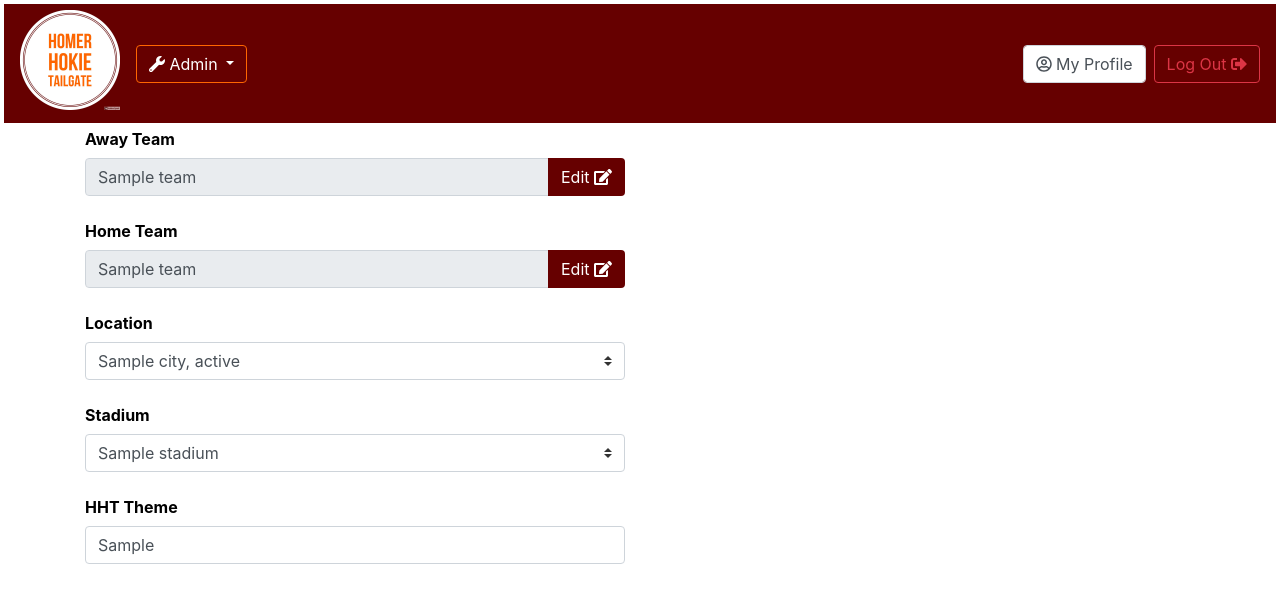
After one commit to VTHoop/homer-hokie-tailgate-2, a Flask app: template src/templates/games/edit_game.jinja2 in a window 1280 px wide. The commit adds this page. Shown: the top 603 px of the page. Run offline with Flask 2, Linux system fonts and the light colour scheme; the template is opened without the code that fills it: most values are stand-ins (such as "Sample title", 1, 10 or a date in 2020); some libraries are stand-ins or nearby versions.

Commit message:
edit game admin

```diff
--- a/src/common/database.py
+++ b/src/common/database.py
@@ -28,8 +28,8 @@ class Database(object):
         return Database.DATABASE[collection].find()
 
     @staticmethod
-    def find_and_sort(collection, query, sort_key, sort_direction):
-        return Database.DATABASE[collection].find(query).sort(sort_key, sort_direction)
+    def find_and_sort(collection, query, sorted_by):
+        return Database.DATABASE[collection].find(query).sort(sorted_by)
 
     @staticmethod
     def find_one(collection, query):
--- /dev/null
+++ b/src/models/locations/__init__.py
@@ -0,0 +1 @@
+__author__ = 'hooper-p'
--- /dev/null
+++ b/src/models/locations/constants.py
@@ -0,0 +1,3 @@
+__author__ = 'hooper-p'
+
+COLLECTION = 'locations'
--- a/src/models/team_years/team_year.py
+++ b/src/models/team_years/team_year.py
@@ -51,6 +51,10 @@ class TeamYear(object):
         return [cls(**elem) for elem in Database.find(TeamYearConstants.COLLECTION, {})]
 
     @classmethod
+    def get_by_school_name_and_year(cls, sn, year):
+        return cls(**Database.find_one(TeamYearConstants.COLLECTION, {"team": sn, "year._id": year}))
+
+    @classmethod
     def get_by_school_name_and_current_year(cls, sn):
         if Database.find_one(TeamYearConstants.COLLECTION, {"team": sn,
                                                             "year.start_date": {
--- a/src/templates/base_logged_in.jinja2
+++ b/src/templates/base_logged_in.jinja2
@@ -20,27 +20,42 @@
 <body>
 <header>
     <nav class="navbar navbar-expand-md navbar-dark fixed-top">
-        <a class="navbar-left" href="#"><img style="max-width:100px; margin-top: -7px;"
-                                             src="{{ url_for('static', filename='images/hht_logo.jpg') }}"></a>
+        <a class="navbar-brand" href="#">
+            <img style="max-width:100px; margin-top: -7px;"
+                 src="{{ url_for('static', filename='images/hht_logo.jpg') }}">
+        </a>
+
         <button class="navbar-toggler" type="button" data-toggle="collapse" data-target="#navbarCollapse"
                 aria-controls="navbarCollapse" aria-expanded="false" aria-label="Toggle navigation">
             <span class="navbar-toggler-icon"></span>
         </button>
         <div class="collapse navbar-collapse" id="navbarCollapse">
+
             <ul class="navbar-nav mr-auto">
+                <li class="nav-item dropdown">
+                    <a type=button" class="btn btn-outline-orange dropdown-toggle" href="#" id="navbarDropdownMenuLink" data-toggle="dropdown"
+                       aria-haspopup="true" aria-expanded="false">
+                        <i class="fas fa-wrench"></i> Admin
+                    </a>
+                    <div class="dropdown-menu" aria-labelledby="navbarDropdownMenuLink">
+                        <a class="dropdown-item" href="{{ url_for('games.admin_schedule') }}">Schedule/Edit Game</a>
+                        <a class="dropdown-item" href="#">Another action</a>
+                        <a class="dropdown-item" href="#">Something else here</a>
+                    </div>
+                </li>
             </ul>
-            <form class="form-inline mt-2 mt-md-0">
-                <a type="button" href="{{ url_for('users.profile') }}" class="form-control mr-sm-2"><i class="fa fa-user-circle-o" aria-hidden="true"></i> My Profile</a>
+            <div class="form-inline mt-2 mt-md-0">
+                <a type="button" href="{{ url_for('users.profile') }}" class="form-control mr-sm-2"><i
+                        class="fa fa-user-circle-o" aria-hidden="true"></i> My Profile</a>
                 <a type="button" href="{{ url_for('users.logout') }}" class="btn btn-outline-danger my-2 my-sm-0">Log
                     Out <i class="fa fa-sign-out" aria-hidden="true"></i></a>
-            </form>
+            </div>
         </div>
     </nav>
     <div>&nbsp;</div>
     <div>&nbsp;</div>
     <div>&nbsp;</div>
 </header>
-
 
 
 {% block content %}
@@ -50,12 +65,20 @@
 ================================================== -->
 <!-- Placed at the end of the document so the pages load faster -->
 
-    <script src="https://code.jquery.com/jquery-3.2.1.slim.min.js" integrity="sha384-KJ3o2DKtIkvYIK3UENzmM7KCkRr/rE9/Qpg6aAZGJwFDMVNA/GpGFF93hXpG5KkN" crossorigin="anonymous"></script>
-<script src="https://cdnjs.cloudflare.com/ajax/libs/popper.js/1.12.3/umd/popper.min.js" integrity="sha384-vFJXuSJphROIrBnz7yo7oB41mKfc8JzQZiCq4NCceLEaO4IHwicKwpJf9c9IpFgh" crossorigin="anonymous"></script>
-<script src="https://maxcdn.bootstrapcdn.com/bootstrap/4.0.0-beta.2/js/bootstrap.min.js" integrity="sha384-alpBpkh1PFOepccYVYDB4do5UnbKysX5WZXm3XxPqe5iKTfUKjNkCk9SaVuEZflJ" crossorigin="anonymous"></script>
+<script src="https://code.jquery.com/jquery-3.2.1.slim.min.js"
+        integrity="sha384-KJ3o2DKtIkvYIK3UENzmM7KCkRr/rE9/Qpg6aAZGJwFDMVNA/GpGFF93hXpG5KkN"
+        crossorigin="anonymous"></script>
+<script src="https://cdnjs.cloudflare.com/ajax/libs/popper.js/1.12.3/umd/popper.min.js"
+        integrity="sha384-vFJXuSJphROIrBnz7yo7oB41mKfc8JzQZiCq4NCceLEaO4IHwicKwpJf9c9IpFgh"
+        crossorigin="anonymous"></script>
+<script src="https://maxcdn.bootstrapcdn.com/bootstrap/4.0.0-beta.2/js/bootstrap.min.js"
+        integrity="sha384-alpBpkh1PFOepccYVYDB4do5UnbKysX5WZXm3XxPqe5iKTfUKjNkCk9SaVuEZflJ"
+        crossorigin="anonymous"></script>
 <!-- IE10 viewport hack for Surface/desktop Windows 8 bug -->
 <script src="{{ url_for('static', filename='js/ie10-viewport-bug-workaround.js') }}"></script>
-    <script src="https://use.fontawesome.com/aae228be33.js"></script>
+<script defer src="https://use.fontawesome.com/releases/v5.0.0/js/all.js"></script>
+<script defer src="https://use.fontawesome.com/releases/v5.0.0/js/v4-shims.js"></script>
+<!--your other font awesome references-->
 
 
 </body>
--- /dev/null
+++ b/src/templates/games/edit_game.jinja2
@@ -0,0 +1,75 @@
+{% extends "base_logged_in.jinja2" %}
+{% block content %}
+
+<div class="container">
+    <div class="row">
+        <div class="col-12">
+            <div class="row">
+                <div class="form-group col-6">
+                    <label class="col-form-label" for="home_team"><strong>Away Team</strong></label>
+                    <div class="input-group">
+                        <input type="text" class="form-control" name="away_team" id="away_team"
+                               value="{{ game.away_team.team.school_name }}" readonly>
+                        <span class="input-group-btn">
+                            <a href="#" type="button" class='btn btn-hokie '>Edit <i class="fas fa-edit"></i> </a>
+                        </span>
+                    </div>
+                </div>
+            </div>
+            <div class="row">
+                <div class="form-group col-6">
+                    <label class="col-form-label" for="home_team"><strong>Home Team</strong></label>
+                    <div class="input-group">
+                        <input type="text" class="form-control" name="home_team" id="home_team"
+                               value="{{ game.home_team.team.school_name }}" readonly>
+                        <span class="input-group-btn">
+                            <a href="#" type="button" class='btn btn-hokie '>Edit <i class="fas fa-edit"></i> </a>
+                        </span>
+                    </div>
+                </div>
+            </div>
+            <div class="row">
+                <div class="form-group col-6">
+                    <label class="col-form-label" for="location"><strong>Location</strong></label>
+                    <select class="form-control custom-select" name="location" id="location">
+                        <option selected>{{ game.location.city }}, {{ game.location.state }}</option>
+                        {% for l in locations %}
+                        <option value="{{ l._id }}">{{ l.city }}, {{ l.state }}</option>
+                        {% endfor %}
+                    </select>
+                </div>
+            </div>
+            <div class="row">
+                <div class="form-group col-6">
+                    <label class="col-form-label" for="stadium"><strong>Stadium</strong></label>
+                    <select class="form-control custom-select" name="stadium" id="stadium">
+                        <option selected>{{ game.stadium }}</option>
+                        {% for s in stadiums %}
+                        <option value="{{ s }}">{{ s }}</option>
+                        {% endfor %}
+                    </select>
+                </div>
+            </div>
+            <!--Not going to allow user input as this should be screen scraped-->
+
+            <!--<div class="form-group col-6">-->
+            <!--<label class="col-form-label" for="date"><strong>Date</strong></label>-->
+            <!--<input type="date" name="date" id="date" class="form-control" value="{{ game.date }}">-->
+            <!--</div>-->
+            <!--<div class="form-group col-6">-->
+            <!--<label class="col-form-label" for="time"><strong>Time</strong></label>-->
+            <!--<input type="text" name="time" id="time" class="form-control" value="{{ game.time }}">-->
+            <!--</div>-->
+            <div class="row">
+                <div class="form-group col-6">
+                    <label class="col-form-label" for="hht_theme"><strong>HHT Theme</strong></label>
+                    <input type="text" name="hht_theme" id="hht_theme" class="form-control"
+                           value="{{ game.hht_theme }}">
+                </div>
+            </div>
+        </div>
+    </div>
+
+</div>
+
+{% endblock %}
```
Also changed, not shown: src/models/games/game.py (+24 -10 lines), src/models/games/views.py (+19 -0 lines), src/models/locations/location.py (added, +34 -0 lines), src/models/teams/team.py (+4 -3 lines), src/models/user_games/user_game.py (+6 -3 lines), src/models/years/year.py (+8 -1 lines), src/templates/games/admin_schedule.jinja2 (added, +59 -0 lines), src/templates/games/game_detail.jinja2 (+9 -3 lines). Lines whose indentation alone changed are shown as unchanged.
